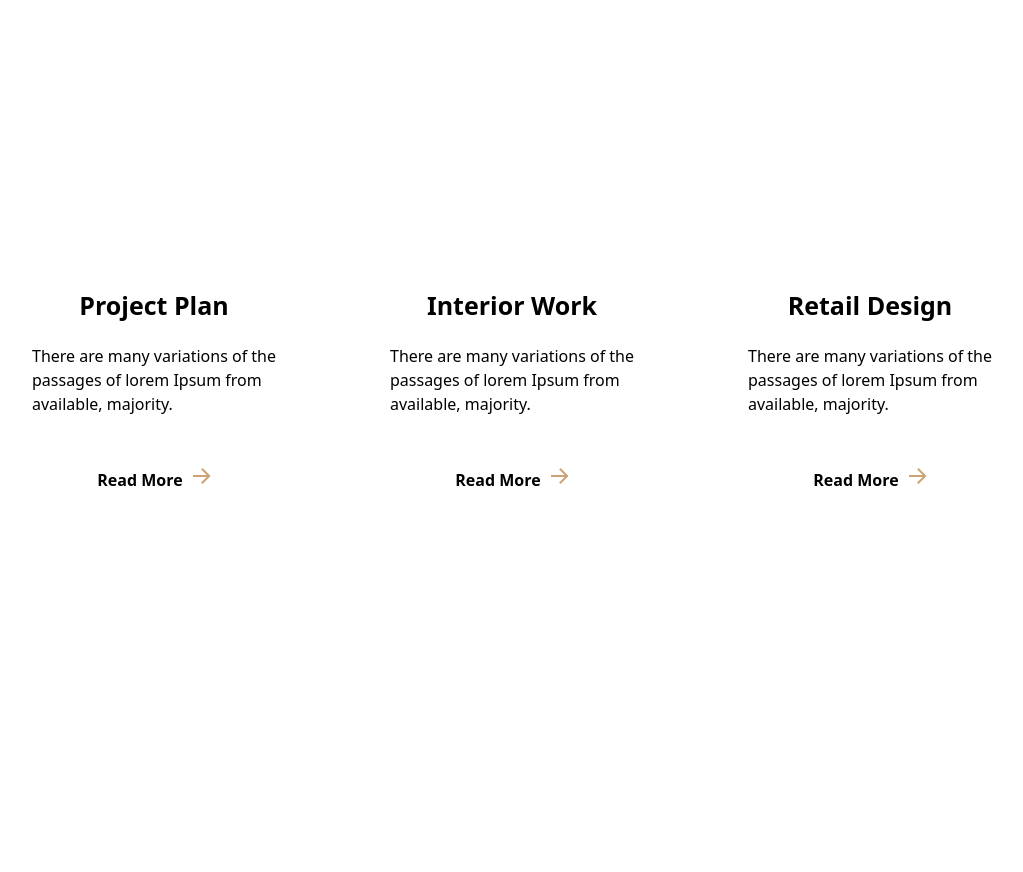
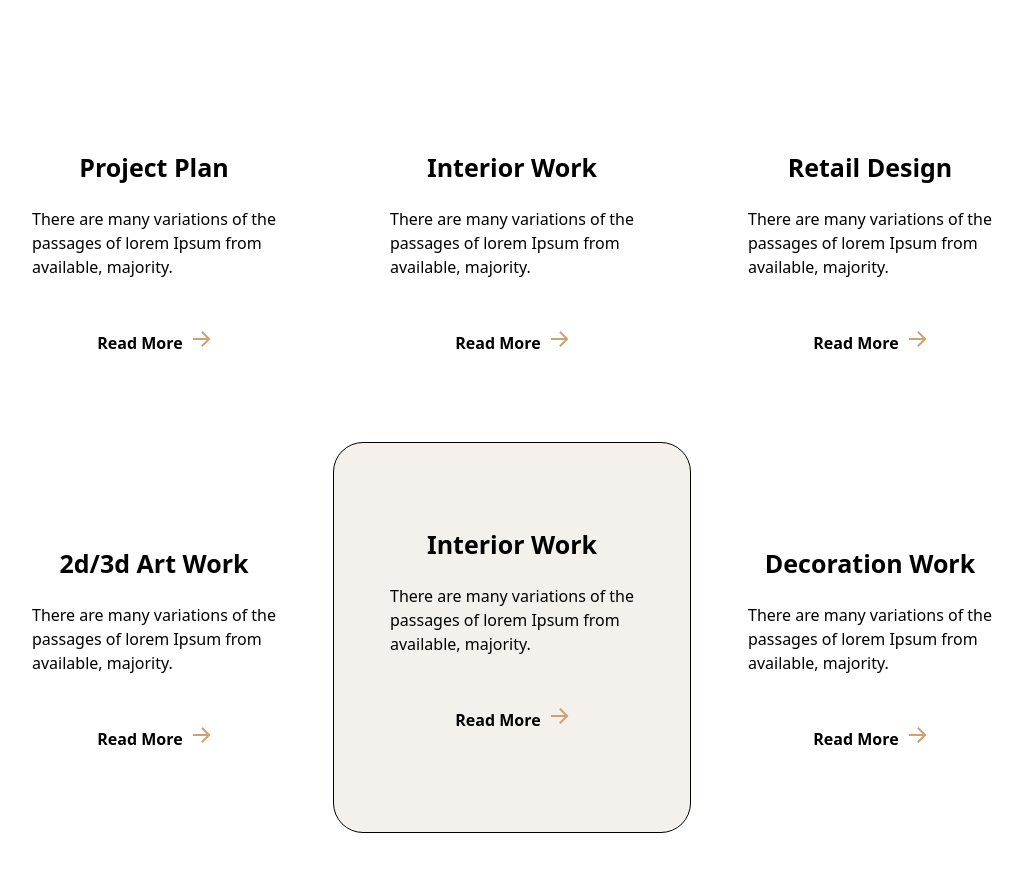
Before and after one commit to saiddimurtazin/interno, a website: page services.html in a window 1280 px wide. Shown: the part 580-1452 px from the top of the page, without its empty margins (128-1151 px from the left). Before the commit the page ends 1209 px from the top, so only its background shows below. Drawn offline with Linux system fonts and the light colour scheme.

Commit message:
я закончил 3 section

```diff
--- a/services.html
+++ b/services.html
@@ -33,7 +33,7 @@
         </div>
         <h1 class="md:hidden text-[50px] font-bold mt-[50px] flex flex-col items-center" >Services</h1>
 
-            <div class="hidden md:block md:w-[403px] md:h-[168px] md:bg-white  md:rounded-t-[50px] md:flex md:flex-col md:items-center md:justify-center absolute mt-[-168px] ml-[620px]">
+            <div class="hidden md:block md:w-[403px] md:h-[168px] md:bg-white  md:rounded-t-[50px] md:flex md:flex-col md:items-center md:justify-center absolute mt-[-168px] ml-[550px] ">
                 <h1 class="text-[40px] font-bold ">Services</h1>
                 <p >Home / Services</p>
             </div>
@@ -41,7 +41,7 @@
     </section>
 
     <section class="w-full">
-        <div class="max-w-[1240px]  m-auto h-[500px] md:mt-[200px] mt-[30px] flex flex-col items-center md:flex-row justify-center md:mt-[200px] mt-[200px]" >
+        <div class="max-w-[1240px]  m-auto  md:mt-[200px] mt-[30px] flex flex-col items-center md:flex-row justify-center  mt-[100px]" >
 
            <div class="w-[358px] h-[225px] mb-[30px] border-b  md:border-b-0 flex flex-col items-center md:mb-0">
                 <h1 class="text-[25px] font-bold mb-[20px] mt-[20px]">Project Plan</h1>
@@ -64,5 +64,32 @@
         </div>
 
     </section>
+
+    <section class="w-full">
+        <div class="max-w-[1240px]  m-auto  md:mt-[88px] mt-[30px] flex flex-col items-center md:flex-row justify-center mt-[30px] md:mt-0 md:mb-[200px]  " >
+
+            <div class="w-[358px] h-[225px] mb-[30px] border-b  md:border-b-0 flex flex-col items-center md:mb-0">
+                <h1 class="text-[25px] font-bold mb-[20px] mt-[20px]">2d/3d Art Work</h1>
+                <p class="mb-[52px] ">There are many variations of the <br> passages of lorem Ipsum from <br> available, majority.</p>
+               <button class="flex gap-[10px] font-bold cursor-pointer">Read More <img src="./img/arrow.svg" alt=""></button>
+            </div>
+
+            <div class="w-[358px] h-[225px] mb-[30px] border-b   flex flex-col items-center md:mb-0 md:border md:rounded-[30px]  md:h-[391px] md:bg-[#F4F0EC]">
+                <h1 class="text-[25px] font-bold mb-[20px] mt-[20px] md:mt-[83px]">Interior Work</h1>
+                <p class="mb-[52px] ">There are many variations of the <br> passages of lorem Ipsum from <br> available, majority.</p>
+               <button class="flex gap-[10px] font-bold cursor-pointer">Read More <img src="./img/arrow.svg" alt=""></button>
+            </div>
+
+            <div class="w-[358px] h-[225px] mb-[30px] border-b  md:border-b-0 flex flex-col items-center md:mb-0 mb-[100px] md:mb-0gi">
+                <h1 class="text-[25px] font-bold mb-[20px] mt-[20px]">Decoration Work</h1>
+                <p class="mb-[52px] ">There are many variations of the <br> passages of lorem Ipsum from <br> available, majority.</p>
+               <button class="flex gap-[10px] font-bold cursor-pointer">Read More <img src="./img/arrow.svg" alt=""></button>
+            </div>
+
+
+
+        </div>
+
+    </section>
 </body>
 </html>
```
Also changed, not shown: src/output.css.
